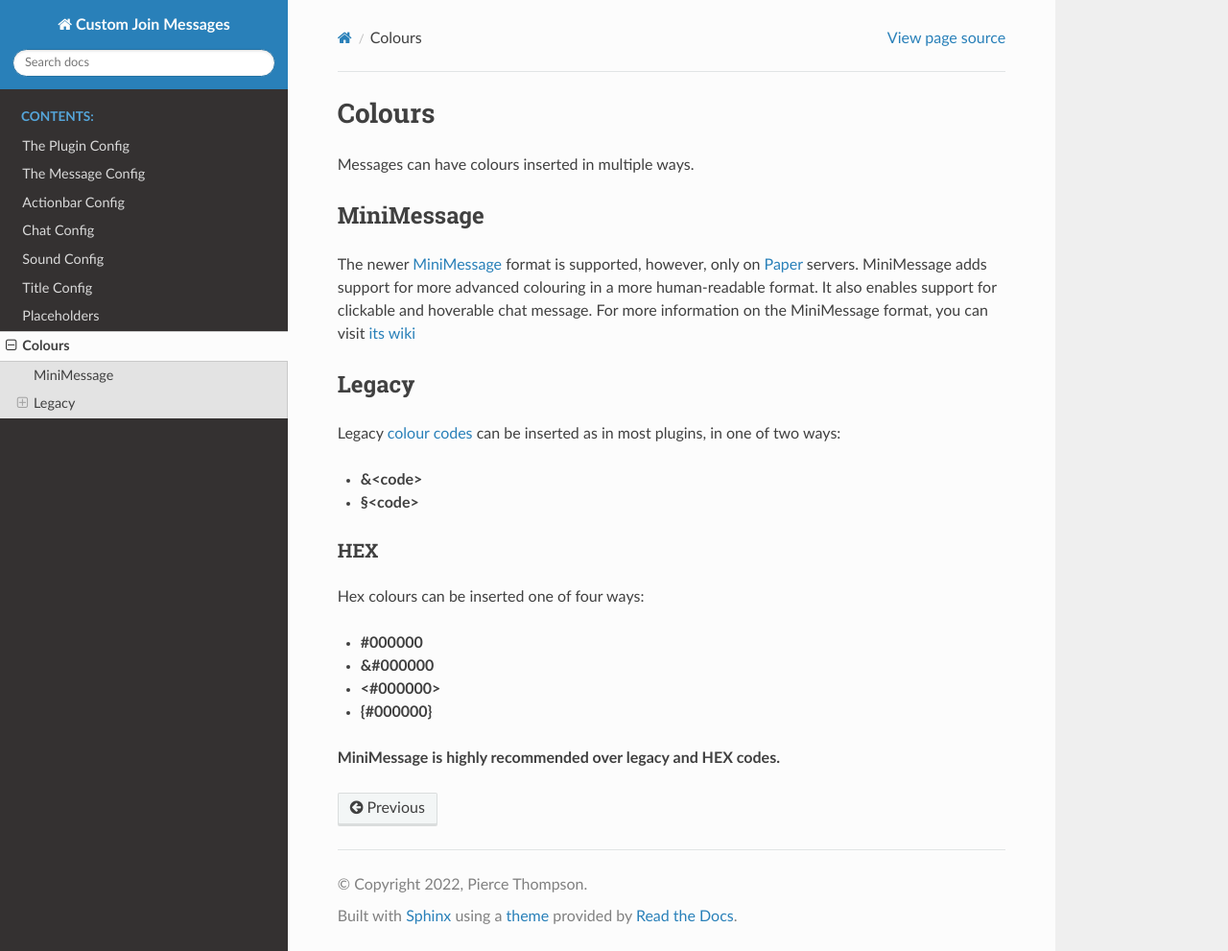
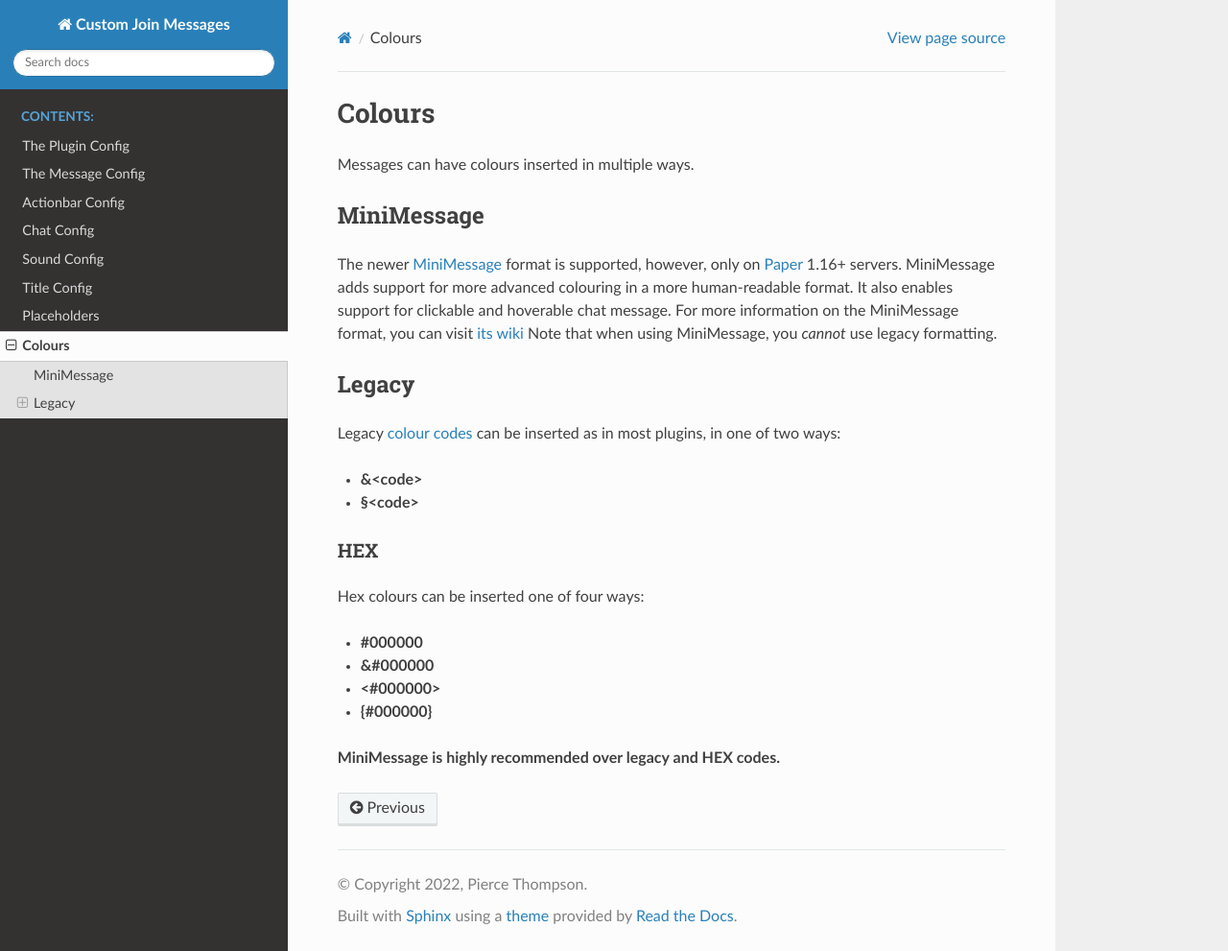
Before and after one commit to Insprill/custom-join-messages, a Sphinx documentation site: the page built from docs/colours.rst, in a window 1280 px wide and 991 px high. Shown: the whole window at 96% size. Built offline with Sphinx 7.4.7 and the Read the Docs theme 2.0.0, drawn with Linux system fonts in a browser that asks for light colours.

Commit message:
Update colour docs

```diff
--- a/docs/colours.rst
+++ b/docs/colours.rst
@@ -8,9 +8,10 @@ Messages can have colours inserted in multiple ways.
 MiniMessage
 -----------
 
-The newer `MiniMessage <https://docs.adventure.kyori.net/minimessage/index.html>`_ format is supported, however, only on `Paper <https://papermc.io/>`_ servers.
+The newer `MiniMessage <https://docs.adventure.kyori.net/minimessage/index.html>`_ format is supported, however, only on `Paper <https://papermc.io/>`_ 1.16+ servers.
 MiniMessage adds support for more advanced colouring in a more human-readable format. It also enables support for clickable and hoverable chat message.
 For more information on the MiniMessage format, you can visit `its wiki <https://docs.adventure.kyori.net/minimessage/format.html>`_
+Note that when using MiniMessage, you *cannot* use legacy formatting.
 
 Legacy
 ------
```
